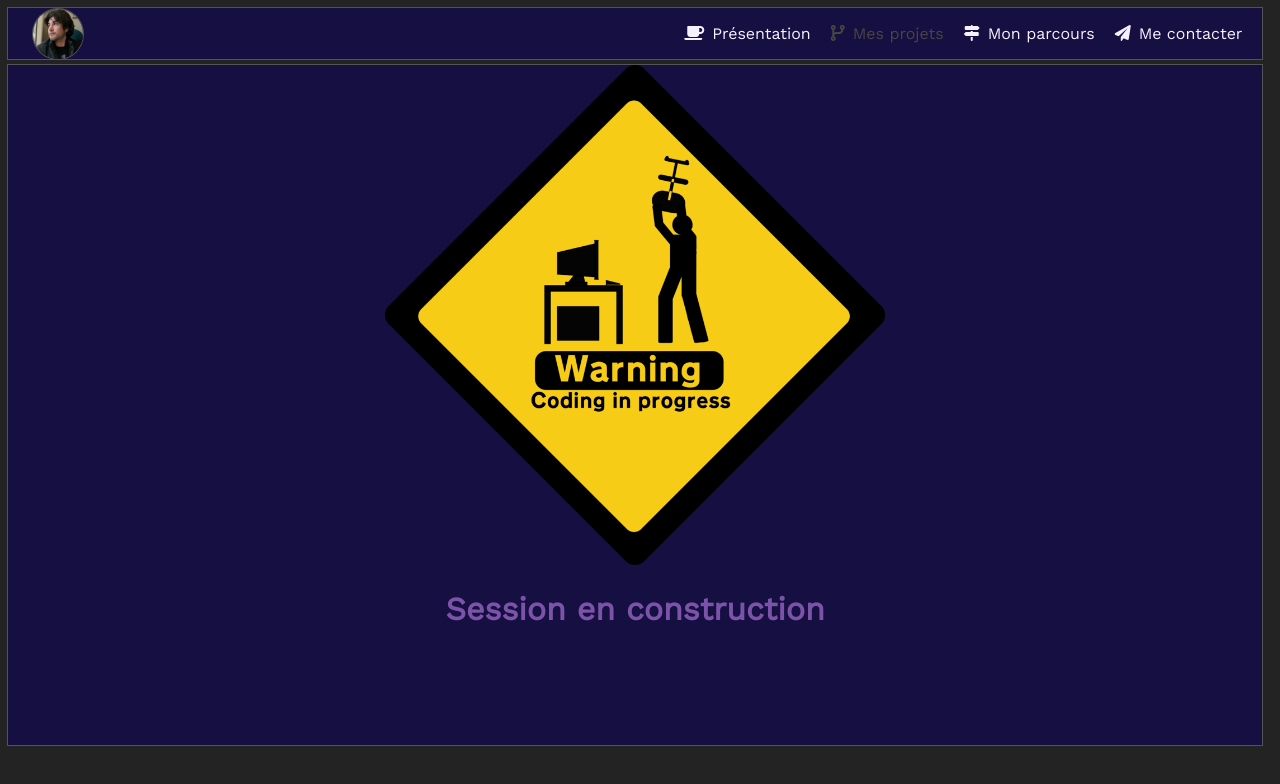
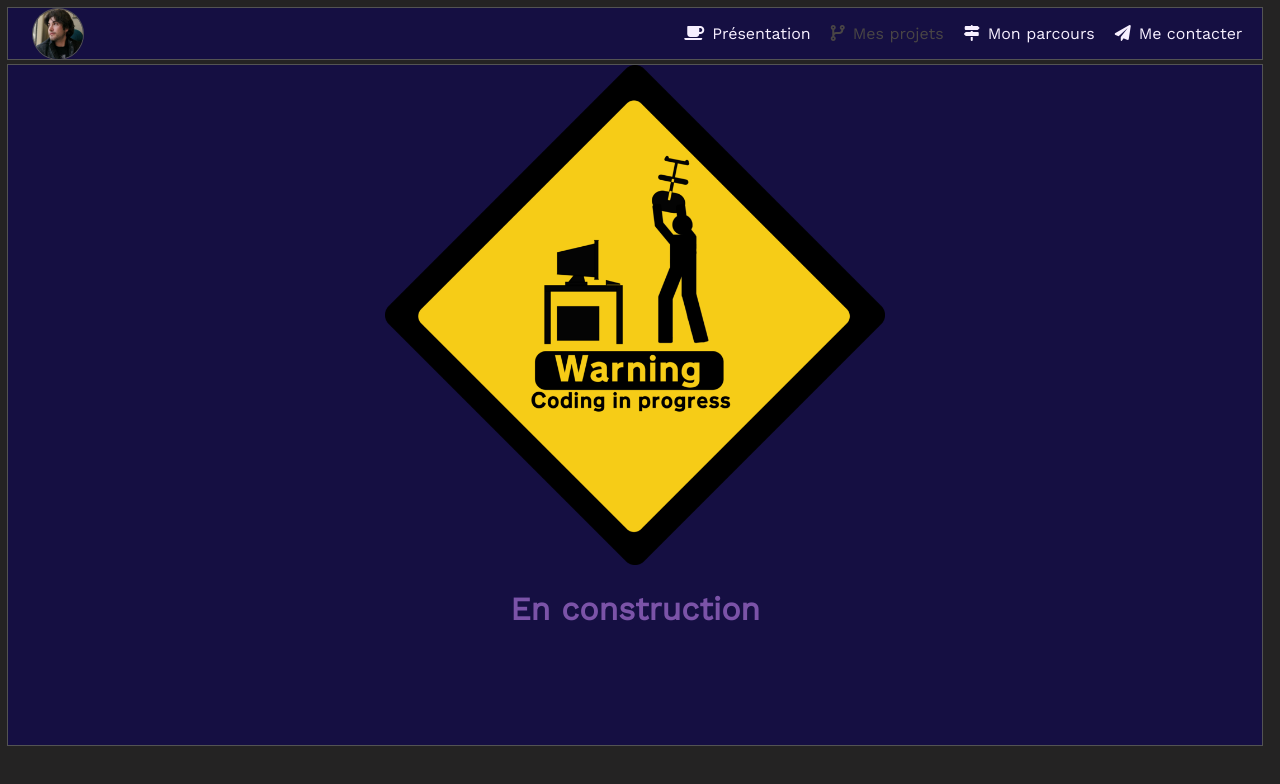
Before and after one commit to Mazebird/portfolio2022, a React (Create React App) app: page /Projets in a window 1280 px wide. Shown: the top 784 px of the page. Built offline with nearby package versions, Linux system fonts and the light colour scheme.

Commit message:
Fix/Projets Changement texte En construction

```diff
--- a/src/pages/Projects.jsx
+++ b/src/pages/Projects.jsx
@@ -15,7 +15,7 @@ const Projects = () => {
                         <div className="picture">
                             <img src={WIP} alt="" />
                         </div>
-                        <h1>Session en construction</h1>
+                        <h1>En construction</h1>
                     </div>
                 </div>
             </div>
```
